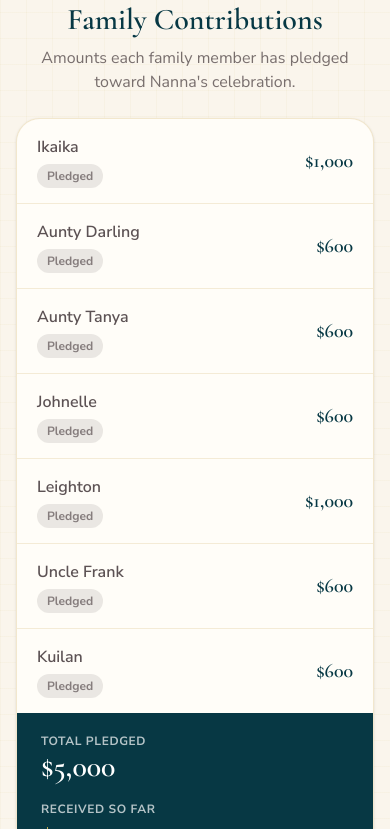
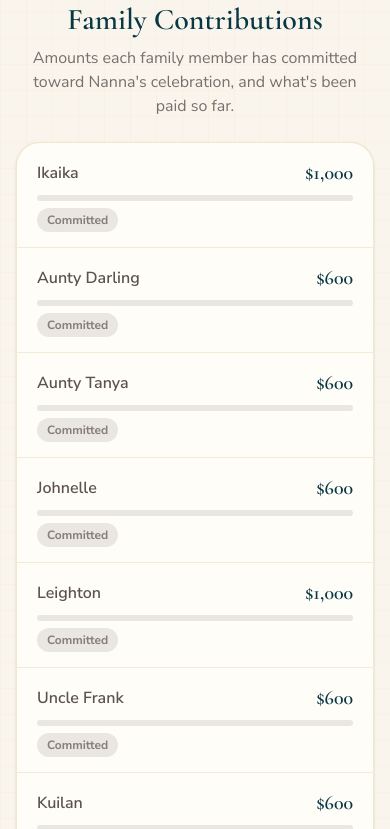
Before and after one commit to loaahoo/lillianachun, a Next.js app: page /planning in a window 390 px wide. Shown: the part 1995-2824 px from the top of the page. Built offline with nearby package versions, Linux system fonts and the light colour scheme; no server answers; the database is empty.

Commit message:
Contributions: committed + paid-so-far instead of pledged/received

```diff
--- a/src/app/api/admin/contributions/route.ts
+++ b/src/app/api/admin/contributions/route.ts
@@ -26,7 +26,7 @@ export async function PATCH(req: NextRequest) {
       .map((item: Contribution) => ({
         name: String(item.name ?? "").trim().slice(0, 200),
         amountCents: Math.max(0, Math.round(Number(item.amountCents) || 0)),
-        received: item.received === true,
+        paidCents: Math.max(0, Math.round(Number(item.paidCents) || 0)),
       }))
       .filter((item: Contribution) => item.name);
     await setSetting(CONTRIBUTIONS_KEY, JSON.stringify(contributions));
--- a/src/components/ContributionAdmin.tsx
+++ b/src/components/ContributionAdmin.tsx
@@ -22,7 +22,8 @@ export default function ContributionAdmin({ readOnly = false }: { readOnly?: boo
       .finally(() => setLoading(false));
   }, []);
 
-  const total = useMemo(() => items.reduce((sum, item) => sum + item.amountCents, 0), [items]);
+  const totalCommitted = useMemo(() => items.reduce((sum, item) => sum + item.amountCents, 0), [items]);
+  const totalPaid = useMemo(() => items.reduce((sum, item) => sum + (item.paidCents || 0), 0), [items]);
 
   const save = async () => {
     setSaving(true);
@@ -48,17 +49,17 @@ export default function ContributionAdmin({ readOnly = false }: { readOnly?: boo
   return (
     <section className="mt-8 rounded-2xl bg-white p-5 shadow-sm">
       <h2 className="font-display text-2xl text-ocean-deep">Family contributions</h2>
-      <p className="mt-1 text-sm text-ink/60">Edit the amounts pledged on the public Planning page.</p>
+      <p className="mt-1 text-sm text-ink/60">Edit the amounts committed and the partial donations paid so far. This is what shows on the public Planning page.</p>
       <fieldset disabled={readOnly} className="mt-4 min-w-0 space-y-3">
         {items.map((item, index) => (
-          <div key={index} className="grid gap-3 sm:grid-cols-[1fr_12rem_auto_auto]">
+          <div key={index} className="grid gap-3 sm:grid-cols-[1fr_10rem_10rem_auto]">
             <input
               aria-label="Contributor name"
               value={item.name}
               onChange={e => setItems(current => current.map((value, i) => i === index ? { ...value, name: e.target.value } : value))}
               className="rounded-xl border border-sand-deep px-3 py-2"
             />
-            <label className="text-xs font-bold text-ink/60">Pledged $
+            <label className="text-xs font-bold text-ink/60">Committed $
               <input
                 type="number"
                 min="0"
@@ -68,14 +69,15 @@ export default function ContributionAdmin({ readOnly = false }: { readOnly?: boo
                 className="mt-1 w-full rounded-xl border border-sand-deep px-3 py-2 text-sm text-ink"
               />
             </label>
-            <label className="flex items-center gap-2 self-end rounded-xl border border-sand-deep px-3 py-2 text-sm font-semibold text-ink/70">
+            <label className="text-xs font-bold text-ink/60">Paid so far $
               <input
-                type="checkbox"
-                checked={item.received}
-                onChange={e => setItems(current => current.map((value, i) => i === index ? { ...value, received: e.target.checked } : value))}
-                className="h-4 w-4 accent-palm"
+                type="number"
+                min="0"
+                step="0.01"
+                value={item.paidCents / 100 || ""}
+                onChange={e => setItems(current => current.map((value, i) => i === index ? { ...value, paidCents: dollarsToCents(e.target.value) } : value))}
+                className="mt-1 w-full rounded-xl border border-sand-deep px-3 py-2 text-sm text-ink"
               />
-              Money received
             </label>
             {!readOnly && (
               <button
@@ -92,7 +94,7 @@ export default function ContributionAdmin({ readOnly = false }: { readOnly?: boo
       <div className="mt-5 flex flex-wrap items-center gap-3">
         {!readOnly && (
           <>
-            <button type="button" onClick={() => setItems(current => [...current, { name: "", amountCents: 0, received: false }])} className="rounded-full bg-ocean px-5 py-2 text-sm font-bold text-white">
+            <button type="button" onClick={() => setItems(current => [...current, { name: "", amountCents: 0, paidCents: 0 }])} className="rounded-full bg-ocean px-5 py-2 text-sm font-bold text-white">
               + Add person
             </button>
             <button type="button" onClick={save} disabled={saving} className="rounded-full bg-palm px-5 py-2 text-sm font-bold text-white disabled:opacity-50">
@@ -100,7 +102,7 @@ export default function ContributionAdmin({ readOnly = false }: { readOnly?: boo
             </button>
           </>
         )}
-        <span className="font-semibold text-ink/65">Total pledged: ${(total / 100).toLocaleString()}</span>
+        <span className="font-semibold text-ink/65">Committed: ${(totalCommitted / 100).toLocaleString()} · Paid: ${(totalPaid / 100).toLocaleString()}</span>
       </div>
       {message && <p className={`mt-3 text-sm font-semibold ${message.startsWith("✓") ? "text-palm" : "text-hibiscus"}`}>{message}</p>}
     </section>
--- a/src/components/ContributionTracker.tsx
+++ b/src/components/ContributionTracker.tsx
@@ -8,6 +8,17 @@ const currency = new Intl.NumberFormat("en-US", {
   currency: "USD",
   maximumFractionDigits: 0,
 });
+
+function paidStatus(item: Contribution): { label: string; full: boolean; partial: boolean } {
+  const paid = item.paidCents || 0;
+  if (item.amountCents > 0 && paid >= item.amountCents) {
+    return { label: "✓ Paid in full", full: true, partial: false };
+  }
+  if (paid > 0) {
+    return { label: `${currency.format(paid)} paid of ${currency.format(item.amountCents / 100)}`, full: false, partial: true };
+  }
+  return { label: "Committed", full: false, partial: false };
+}
 
 export default function ContributionTracker() {
   const [items, setItems] = useState<Contribution[] | null>(null);
@@ -23,12 +34,12 @@ export default function ContributionTracker() {
     return () => controller.abort();
   }, []);
 
-  const total = useMemo(
+  const totalCommitted = useMemo(
     () => items?.reduce((sum, item) => sum + item.amountCents, 0) ?? 0,
     [items],
   );
-  const receivedTotal = useMemo(
-    () => items?.reduce((sum, item) => sum + (item.received ? item.amountCents : 0), 0) ?? 0,
+  const totalPaid = useMemo(
+    () => items?.reduce((sum, item) => sum + (item.paidCents || 0), 0) ?? 0,
     [items],
   );
 
@@ -42,37 +53,47 @@ export default function ContributionTracker() {
           Family Contributions
         </h3>
         <p className="mx-auto mt-2 max-w-2xl text-ink/65">
-          Amounts each family member has pledged toward Nanna&apos;s celebration.
+          Amounts each family member has committed toward Nanna&apos;s celebration, and what&apos;s been paid so far.
         </p>
       </div>
       <div className="mt-6 overflow-hidden rounded-[1.5rem] border border-gold/25 bg-shell shadow-sm">
         <div className="grid gap-px bg-gold/20 sm:grid-cols-2 lg:grid-cols-3">
-          {items.map(item => (
-            <div key={item.name} className="flex items-center justify-between gap-4 bg-shell px-5 py-4">
-              <div>
-                <span className="font-semibold text-ink/80">{item.name}</span>
-                <p className="mt-1">
+          {items.map(item => {
+            const status = paidStatus(item);
+            const progress = item.amountCents > 0 ? Math.min(100, ((item.paidCents || 0) / item.amountCents) * 100) : 0;
+            return (
+              <div key={item.name} className="bg-shell px-5 py-4">
+                <div className="flex items-center justify-between gap-4">
+                  <span className="font-semibold text-ink/80">{item.name}</span>
+                  <span className="font-display text-xl font-semibold text-ocean-deep">
+                    {currency.format(item.amountCents / 100)}
+                  </span>
+                </div>
+                <div className="mt-2 h-1.5 overflow-hidden rounded-full bg-ink/10">
+                  <div
+                    className={`h-full rounded-full ${status.full ? "bg-palm" : status.partial ? "bg-gold" : "bg-ink/20"}`}
+                    style={{ width: `${progress}%` }}
+                  />
+                </div>
+                <p className="mt-1.5">
                   <span className={`rounded-full px-2.5 py-1 text-xs font-bold ${
-                    item.received ? "bg-palm/15 text-palm" : "bg-ink/10 text-ink/55"
+                    status.full ? "bg-palm/15 text-palm" : status.partial ? "bg-gold/20 text-ink/70" : "bg-ink/10 text-ink/55"
                   }`}>
-                    {item.received ? "✓ Received" : "Pledged"}
+                    {status.label}
                   </span>
                 </p>
               </div>
-              <span className="font-display text-xl font-semibold text-ocean-deep">
-                {currency.format(item.amountCents / 100)}
-              </span>
-            </div>
-          ))}
+            );
+          })}
         </div>
         <div className="grid gap-4 bg-lagoon-deep px-6 py-5 text-white sm:grid-cols-2">
           <div>
-            <p className="text-xs font-bold uppercase tracking-wider text-white/70">Total pledged</p>
-            <p className="font-display text-3xl font-semibold">{currency.format(total / 100)}</p>
+            <p className="text-xs font-bold uppercase tracking-wider text-white/70">Total committed</p>
+            <p className="font-display text-3xl font-semibold">{currency.format(totalCommitted / 100)}</p>
           </div>
           <div className="sm:text-right">
-            <p className="text-xs font-bold uppercase tracking-wider text-white/70">Received so far</p>
-            <p className="font-display text-3xl font-semibold text-plumeria">{currency.format(receivedTotal / 100)}</p>
+            <p className="text-xs font-bold uppercase tracking-wider text-white/70">Paid so far</p>
+            <p className="font-display text-3xl font-semibold text-plumeria">{currency.format(totalPaid / 100)}</p>
           </div>
         </div>
       </div>
--- a/src/lib/contributions.ts
+++ b/src/lib/contributions.ts
@@ -3,18 +3,22 @@ import { db, settings } from "@/db";
 
 export interface Contribution {
   name: string;
+  /** Total amount the person committed to donate (in cents). */
   amountCents: number;
-  received: boolean;
+  /** Amount of the commitment paid so far (in cents) — partial donations allowed. */
+  paidCents: number;
+  /** Legacy shape: true when the full amount was marked received. */
+  received?: boolean;
 }
 
 export const DEFAULT_CONTRIBUTIONS: Contribution[] = [
-  { name: "Ikaika", amountCents: 100000, received: false },
-  { name: "Aunty Darling", amountCents: 60000, received: false },
-  { name: "Aunty Tanya", amountCents: 60000, received: false },
-  { name: "Johnelle", amountCents: 60000, received: false },
-  { name: "Leighton", amountCents: 100000, received: false },
-  { name: "Uncle Frank", amountCents: 60000, received: false },
-  { name: "Kuilan", amountCents: 60000, received: false },
+  { name: "Ikaika", amountCents: 100000, paidCents: 0 },
+  { name: "Aunty Darling", amountCents: 60000, paidCents: 0 },
+  { name: "Aunty Tanya", amountCents: 60000, paidCents: 0 },
+  { name: "Johnelle", amountCents: 60000, paidCents: 0 },
+  { name: "Leighton", amountCents: 100000, paidCents: 0 },
+  { name: "Uncle Frank", amountCents: 60000, paidCents: 0 },
+  { name: "Kuilan", amountCents: 60000, paidCents: 0 },
 ];
 
 export const CONTRIBUTIONS_KEY = "budget.contributions";
@@ -24,9 +28,18 @@ export async function getContributions(): Promise<Contribution[]> {
     const [row] = await db.select().from(settings).where(eq(settings.key, CONTRIBUTIONS_KEY)).limit(1);
     if (!row) return DEFAULT_CONTRIBUTIONS;
     const parsed = JSON.parse(row.value) as Contribution[];
-    return Array.isArray(parsed)
-      ? parsed.map(item => ({ ...item, received: item.received === true }))
-      : DEFAULT_CONTRIBUTIONS;
+    if (!Array.isArray(parsed)) return DEFAULT_CONTRIBUTIONS;
+    // Normalize: migrate legacy `received` flags to paidCents, always
+    // return the committed/paid shape so old saved rows keep working.
+    return parsed
+      .map(item => {
+        const amountCents = Math.max(0, Math.round(Number(item.amountCents) || 0));
+        const paidCents = item.paidCents != null
+          ? Math.max(0, Math.round(Number(item.paidCents) || 0))
+          : item.received === true ? amountCents : 0;
+        return { name: String(item.name ?? ""), amountCents, paidCents };
+      })
+      .filter(item => item.name);
   } catch {
     return DEFAULT_CONTRIBUTIONS;
   }
```
